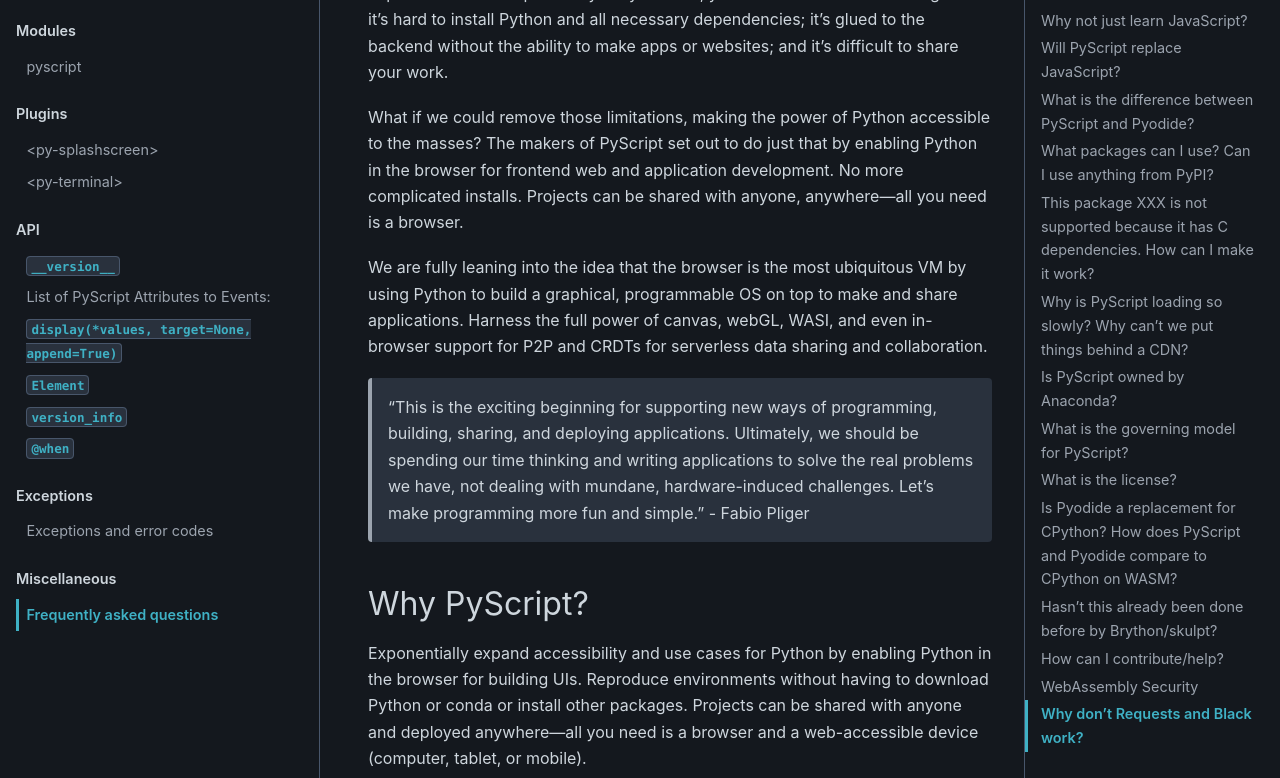
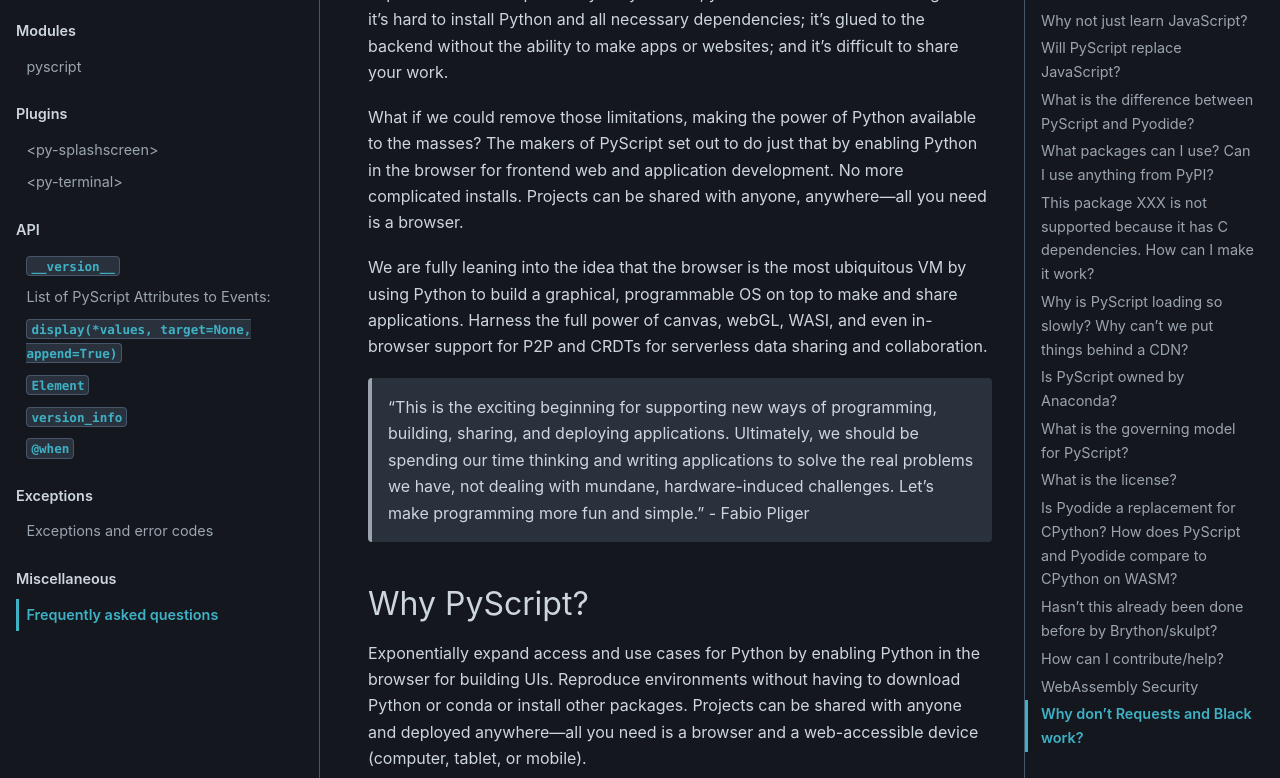
Before and after one commit to pyscript/pyscript, a Sphinx documentation site: the page built from docs/reference/faq.md, in a window 1280 px wide and 1400 px high. Shown: the part 256-1034 px from the top of the window. Built offline with Sphinx 7.4.7 and the PyData theme 0.15.4, drawn with Linux system fonts in a browser that asks for light colours.

Commit message:
fix misleading accessibility language

```diff
--- a/docs/reference/faq.md
+++ b/docs/reference/faq.md
@@ -2,7 +2,7 @@
 
 As the world’s most popular programming language, Python is powerful in its capabilities and comparatively easy to learn, yet the limitations cannot be ignored: it’s hard to install Python and all necessary dependencies; it’s glued to the backend without the ability to make apps or websites; and it’s difficult to share your work.
 
-What if we could remove those limitations, making the power of Python accessible to the masses? The makers of PyScript set out to do just that by enabling Python in the browser for frontend web and application development. No more complicated installs. Projects can be shared with anyone, anywhere—all you need is a browser.
+What if we could remove those limitations, making the power of Python available to the masses? The makers of PyScript set out to do just that by enabling Python in the browser for frontend web and application development. No more complicated installs. Projects can be shared with anyone, anywhere—all you need is a browser.
 
 We are fully leaning into the idea that the browser is the most ubiquitous VM by using Python to build a graphical, programmable OS on top to make and share applications. Harness the full power of canvas, webGL, WASI, and even in-browser support for P2P and CRDTs for serverless data sharing and collaboration.
 
@@ -10,7 +10,7 @@
 
 ## Why PyScript?
 
-Exponentially expand accessibility and use cases for Python by enabling Python in the browser for building UIs. Reproduce environments without having to download Python or conda or install other packages. Projects can be shared with anyone and deployed anywhere—all you need is a browser and a web-accessible device (computer, tablet, or mobile).
+Exponentially expand access and use cases for Python by enabling Python in the browser for building UIs. Reproduce environments without having to download Python or conda or install other packages. Projects can be shared with anyone and deployed anywhere—all you need is a browser and a web-accessible device (computer, tablet, or mobile).
 
 We are fully leaning into the idea that the browser is the most ubiquitous VM by using Python to build a graphical, programmable operating system on top of the browser to make and share applications. Harness the full power of canvas, webGL, WASI, and even in-browser support for P2P and CRDTs for serverless data sharing and collaboration.
 
```
